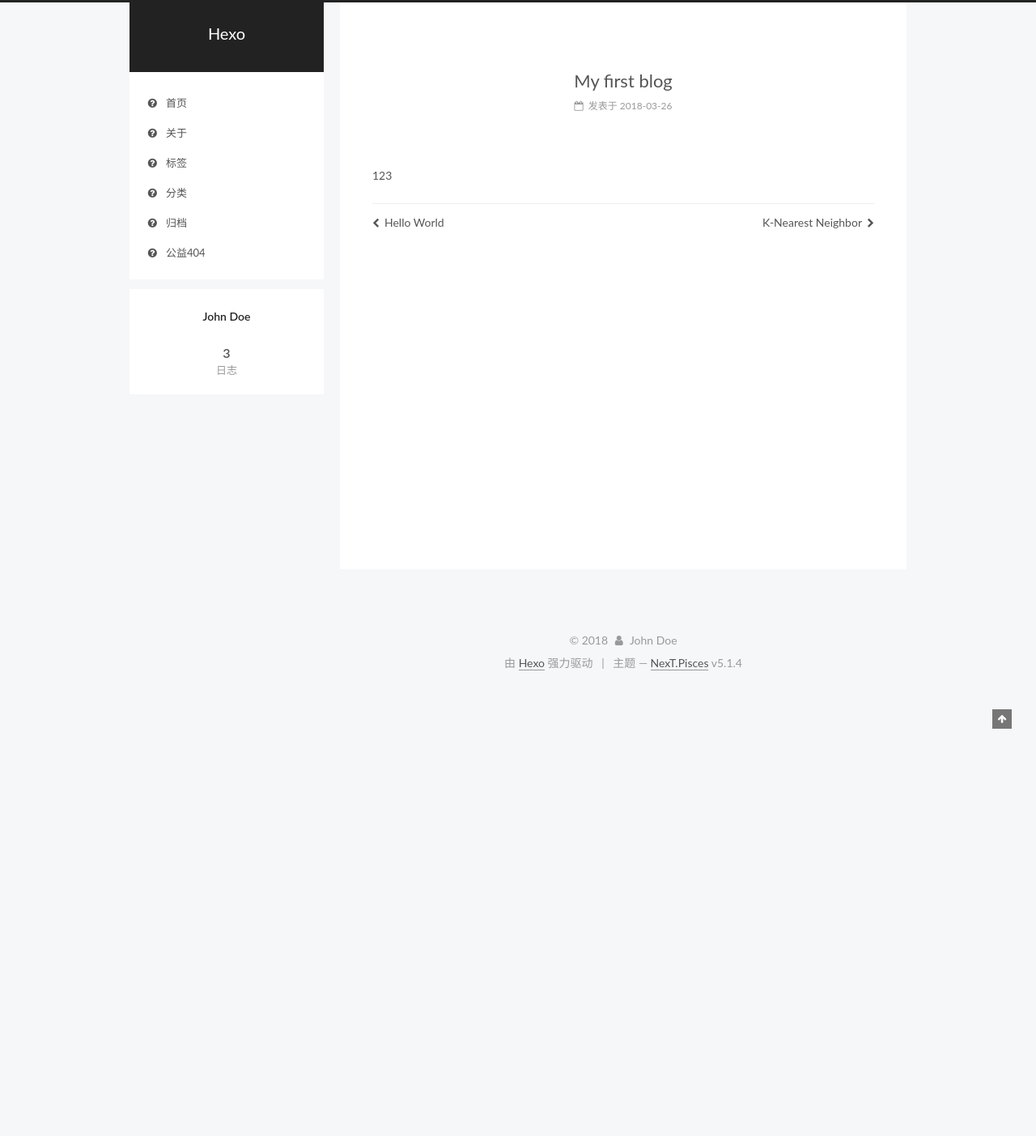
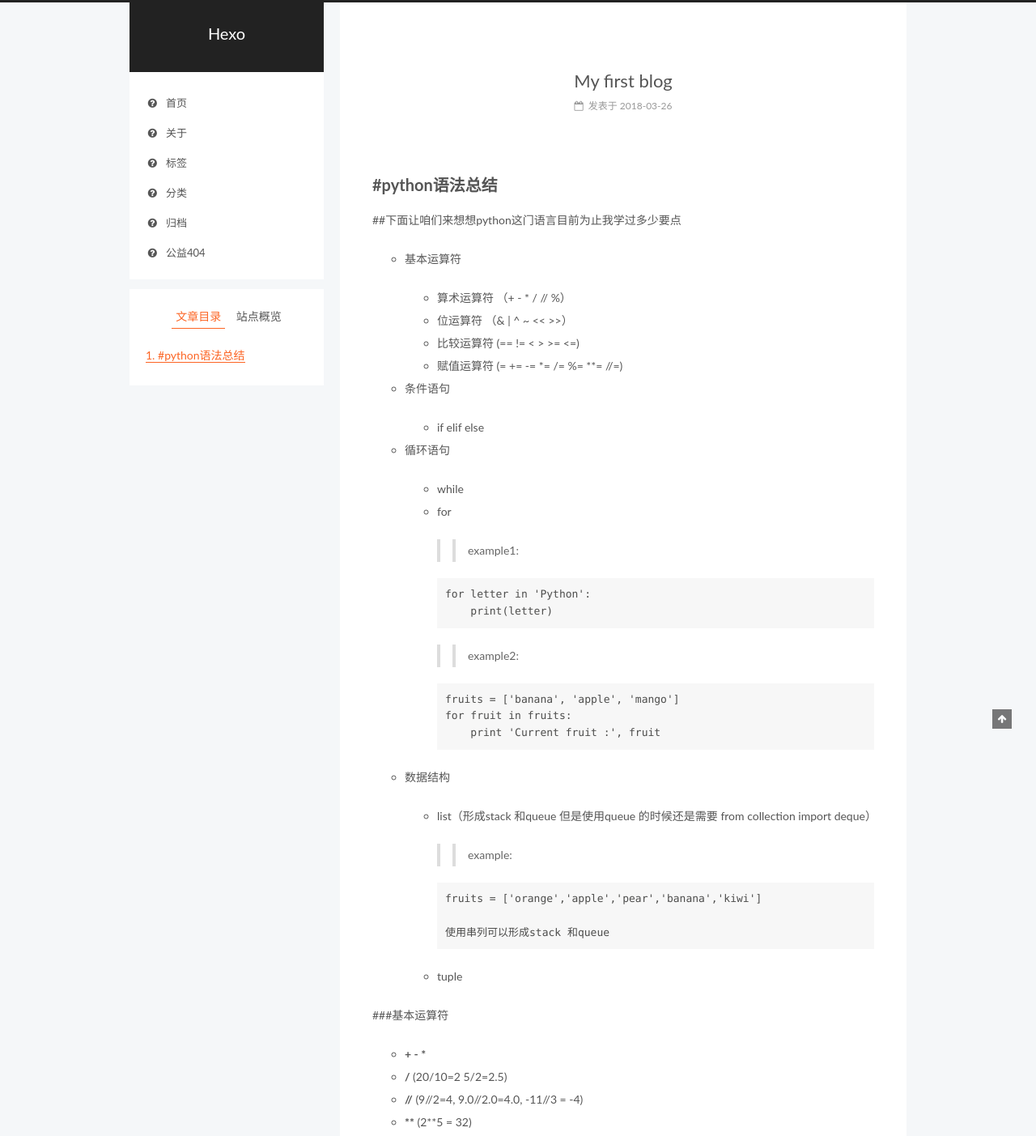
Before and after one commit to zzhzzhzzh/zzhzzhzzh.github.io, a plain HTML site: page 2018/03/26/My-first-blog/index.html in a window 1280 px wide. Shown: the top 1403 px of the page at 81% size. Before the commit the page ends 853 px from the top, so only its background shows below. Drawn offline with Linux system fonts and the light colour scheme.

Commit message:
Site updated: 2018-03-28 23:16:13

```diff
--- a/2018/03/26/My-first-blog/index.html
+++ b/2018/03/26/My-first-blog/index.html
@@ -79,17 +79,17 @@
 
 
 
-<meta name="description" content="123">
+<meta name="description" content="#python语法总结##下面让咱们来想想python这门语言目前为止我学过多少要点  基本运算符  算术运算符 （+ - * / // %） 位运算符   （&amp;amp; | ^ ~ &amp;lt;&amp;lt; &amp;gt;&amp;gt;） 比较运算符  (== != &amp;lt; &amp;gt; &amp;gt;= &amp;lt;=) 赋值运算符  (= += -= *= /= %= **= //=)   条件语句  if elif el">
 <meta property="og:type" content="article">
 <meta property="og:title" content="My first blog">
 <meta property="og:url" content="http://yoursite.com/2018/03/26/My-first-blog/index.html">
 <meta property="og:site_name" content="Hexo">
-<meta property="og:description" content="123">
+<meta property="og:description" content="#python语法总结##下面让咱们来想想python这门语言目前为止我学过多少要点  基本运算符  算术运算符 （+ - * / // %） 位运算符   （&amp;amp; | ^ ~ &amp;lt;&amp;lt; &amp;gt;&amp;gt;） 比较运算符  (== != &amp;lt; &amp;gt; &amp;gt;= &amp;lt;=) 赋值运算符  (= += -= *= /= %= **= //=)   条件语句  if elif el">
 <meta property="og:locale" content="zh-Hans">
-<meta property="og:updated_time" content="2018-03-28T15:13:53.945Z">
+<meta property="og:updated_time" content="2018-03-28T15:15:07.338Z">
 <meta name="twitter:card" content="summary">
 <meta name="twitter:title" content="My first blog">
-<meta name="twitter:description" content="123">
+<meta name="twitter:description" content="#python语法总结##下面让咱们来想想python这门语言目前为止我学过多少要点  基本运算符  算术运算符 （+ - * / // %） 位运算符   （&amp;amp; | ^ ~ &amp;lt;&amp;lt; &amp;gt;&amp;gt;） 比较运算符  (== != &amp;lt; &amp;gt; &amp;gt;= &amp;lt;=) 赋值运算符  (= += -= *= /= %= **= //=)   条件语句  if elif el">
 
 
 
@@ -339,7 +339,67 @@
 
 
 
-        <p>123</p>
+        <h2 id="python语法总结"><a href="#python语法总结" class="headerlink" title="#python语法总结"></a>#python语法总结</h2><p>##下面让咱们来想想python这门语言目前为止我学过多少要点</p>
+<ul>
+<li><p>基本运算符</p>
+<ul>
+<li>算术运算符 （+ - * / // %）</li>
+<li>位运算符   （&amp; | ^ ~ &lt;&lt; &gt;&gt;）</li>
+<li>比较运算符  (== != &lt; &gt; &gt;= &lt;=)</li>
+<li>赋值运算符  (= += -= *= /= %= **= //=)</li>
+</ul>
+</li>
+<li><p>条件语句</p>
+<ul>
+<li>if elif else</li>
+</ul>
+</li>
+<li><p>循环语句</p>
+<ul>
+<li>while </li>
+<li><p>for</p>
+<blockquote>
+<blockquote>
+<p>example1:  </p>
+</blockquote>
+</blockquote>
+<pre><code>for letter in &apos;Python&apos;:
+    print(letter)
+</code></pre><blockquote>
+<blockquote>
+<p>example2:</p>
+</blockquote>
+</blockquote>
+<pre><code>fruits = [&apos;banana&apos;, &apos;apple&apos;, &apos;mango&apos;]
+for fruit in fruits:
+    print &apos;Current fruit :&apos;, fruit
+</code></pre></li>
+</ul>
+</li>
+<li><p>数据结构</p>
+<ul>
+<li><p>list（形成stack 和queue 但是使用queue 的时候还是需要 from collection import deque）</p>
+<blockquote>
+<blockquote>
+<p>example:</p>
+</blockquote>
+</blockquote>
+<pre><code>fruits = [&apos;orange&apos;,&apos;apple&apos;,&apos;pear&apos;,&apos;banana&apos;,&apos;kiwi&apos;]
+
+使用串列可以形成stack 和queue
+</code></pre></li>
+<li><p>tuple</p>
+</li>
+</ul>
+</li>
+</ul>
+<p>###基本运算符</p>
+<ul>
+<li><strong>+ - *</strong></li>
+<li><strong>/</strong>   (20/10=2 5/2=2.5)</li>
+<li><strong>//</strong>  (9//2=4, 9.0//2.0=4.0, -11//3 = -4)</li>
+<li><strong>**</strong> (2**5 = 32)</li>
+</ul>
 
 
     </div>
@@ -428,8 +488,17 @@
 
 
 
+        <ul class="sidebar-nav motion-element">
+          <li class="sidebar-nav-toc sidebar-nav-active" data-target="post-toc-wrap">
+            文章目录
+          </li>
+          <li class="sidebar-nav-overview" data-target="site-overview-wrap">
+            站点概览
+          </li>
+        </ul>
 
-      <section class="site-overview-wrap sidebar-panel sidebar-panel-active">
+
+      <section class="site-overview-wrap sidebar-panel">
         <div class="site-overview">
           <div class="site-author motion-element" itemprop="author" itemscope itemtype="http://schema.org/Person">
 
@@ -471,6 +540,22 @@
         </div>
       </section>
 
+
+      <!--noindex-->
+        <section class="post-toc-wrap motion-element sidebar-panel sidebar-panel-active">
+          <div class="post-toc">
+
+
+
+
+
+
+              <div class="post-toc-content"><ol class="nav"><li class="nav-item nav-level-2"><a class="nav-link" href="#python语法总结"><span class="nav-number">1.</span> <span class="nav-text">#python语法总结</span></a></li></ol></div>
+
+
+          </div>
+        </section>
+      <!--/noindex-->
 
 
 
--- a/css/main.css
+++ b/css/main.css
@@ -1823,7 +1823,7 @@ pre .javascript .function {
   width: 4px;
   height: 4px;
   border-radius: 50%;
-  background: #a1f53d;
+  background: #6618d4;
 }
 .links-of-blogroll {
   font-size: 13px;
```
Also changed, not shown: index.html (+61 -1 lines).
